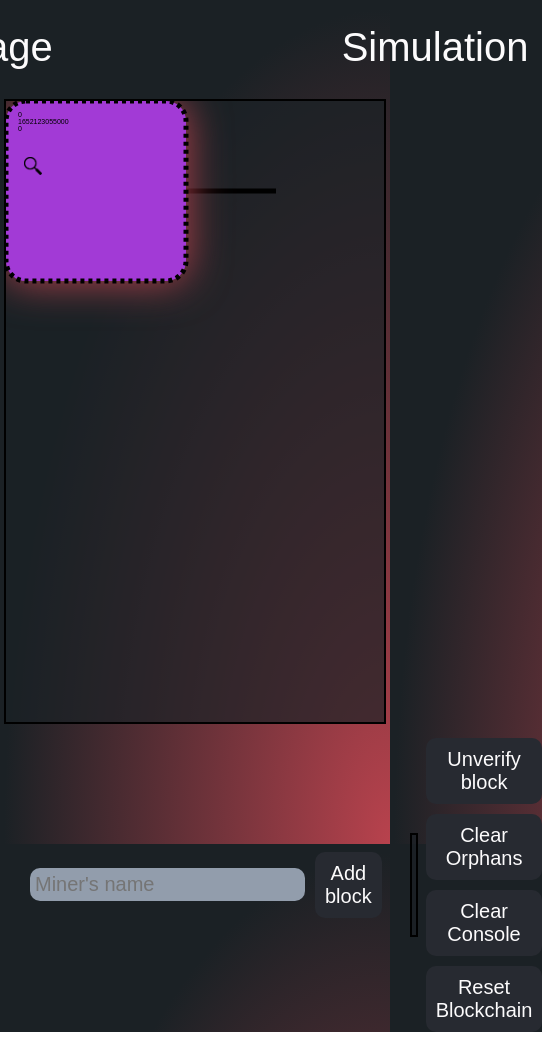
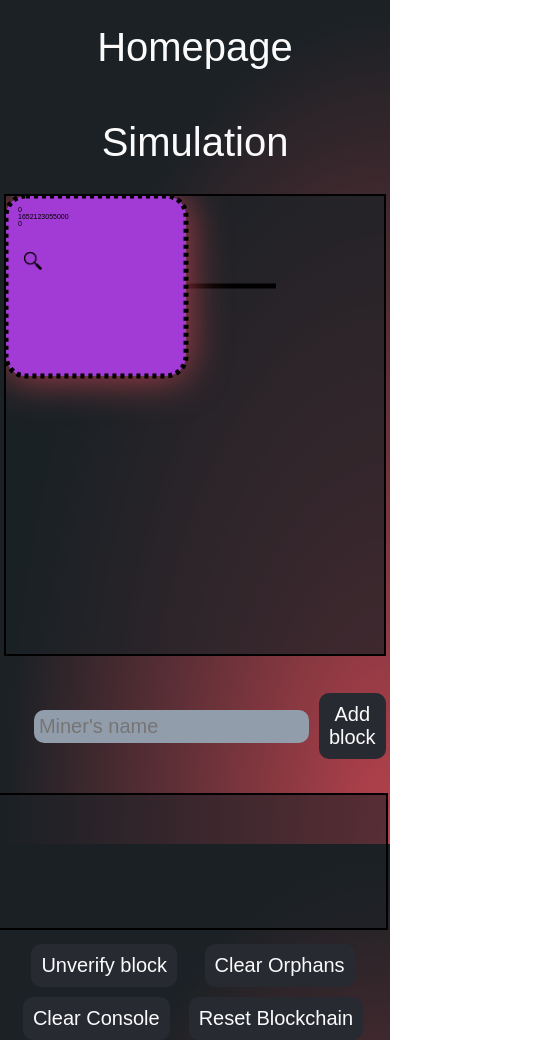
Before and after one commit to Frashier/BlockchainSim, a React (Create React App) app: page /simulation in a window 390 px wide. Shown: the whole page, 542 px wide, since content can reach past the window. Built offline with nearby package versions, Linux system fonts and the light colour scheme.

Commit message:
working on responsiveness

```diff
--- a/src/Components/Navbar/Navbar.css
+++ b/src/Components/Navbar/Navbar.css
@@ -9,6 +9,13 @@
   display: flex;
   flex-direction: row;
   gap: 300px;
+}
+
+@media (max-width: 1024px) {
+  .navbar_navigation {
+    flex-direction: column;
+    gap: 50px;
+  }
 }
 
 .navbar_navigation_link {
--- a/src/Components/Simulation/Simulation.css
+++ b/src/Components/Simulation/Simulation.css
@@ -2,12 +2,38 @@
   flex: 1 1 0%;
   overflow: hidden;
   max-height: 100%;
+  min-height: 70%;
   margin: 1%;
   border: 2px solid black;
   background-color: rgba(27, 33, 37, 0.7);
 }
 
-.simulation_console {
+.simulation_toolbar {
+  display: grid;
+  justify-items: center;
+  grid-template-columns: 1fr 1fr 1fr;
+  grid-template-rows: auto;
+  grid-template-areas: "left-side console right-side";
+  min-height: 150px;
+  width: 97%;
+  margin: 1%;
+}
+
+@media (max-width: 1024px) {
+  .simulation_toolbar {
+    display: flex;
+    flex-direction: column;
+  }
+}
+
+@media (max-width: 1024px) {
+  .simulation_toolbar_leftside {
+    display: flex;
+    flex-direction: column;
+  }
+}
+
+.simulation_toolbar_console {
   grid-area: console;
   align-self: center;
   margin: 1%;
@@ -18,19 +44,10 @@
   overflow-y: scroll;
   font-size: 15px;
   width: 100%;
-  height: 100px;
+  min-height: 125px;
+  max-height: 125px;
 }
 
-.simulation_toolbar {
-  display: grid;
-  justify-items: center;
-  grid-template-columns: 1fr 1fr 1fr;
-  grid-template-rows: auto;
-  grid-template-areas: "left-side console right-side";
-  height: 15%;
-  width: 100%;
-  margin-bottom: 1%;
-}
 .simulation_toolbar_leftside {
   grid-area: "left-side";
   display: flex;
--- a/src/Components/Simulation/Simulation.js
+++ b/src/Components/Simulation/Simulation.js
@@ -401,7 +401,7 @@ function Simulation() {
             Add block{" "}
           </button>
         </form>
-        <pre className="simulation_console">
+        <pre className="simulation_toolbar_console">
           {consoleData}
           <div ref={consoleBottomRef} />
         </pre>
```
